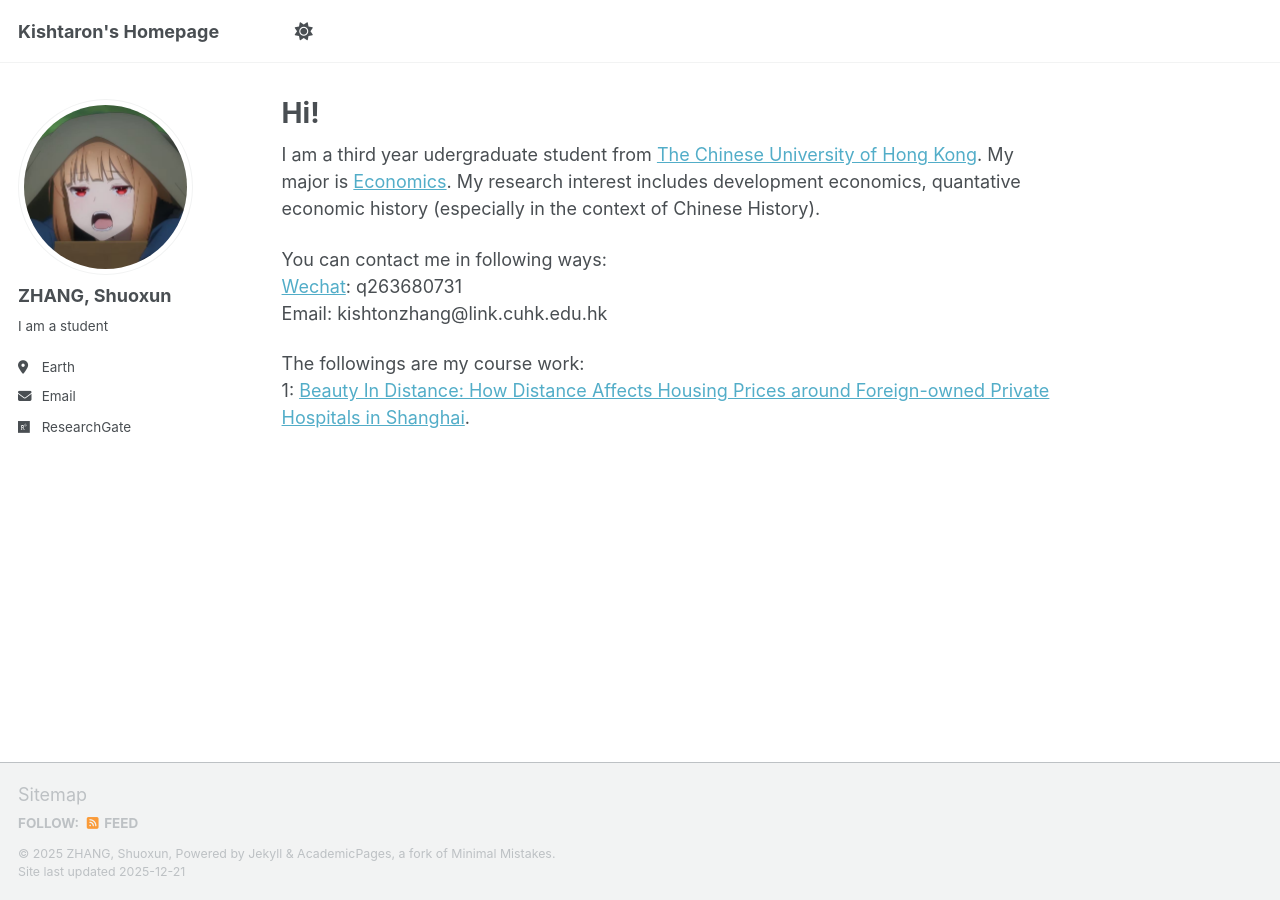
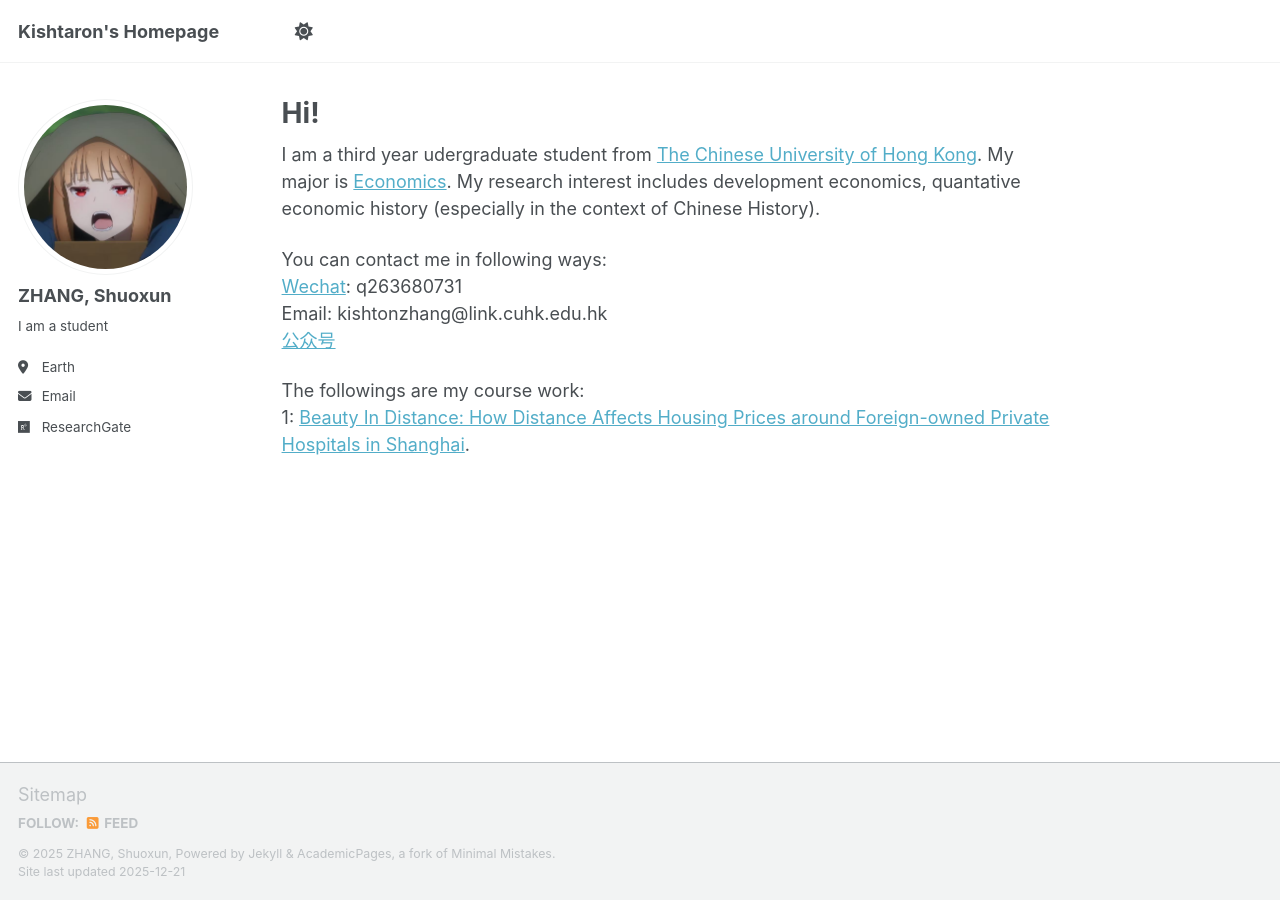
Before and after one commit to Kishtonzhang/Kishtonzhang.github.io, a Jekyll site: the page built from _pages/about.md, in a window 1280 px wide. Built offline with Jekyll 4.4.1, drawn with Linux system fonts in a browser that asks for light colours; a script bundle is joined from its source files by our own code; library files that are not in the unit come from our copies.

Commit message:
Update about.md

```diff
--- a/_pages/about.md
+++ b/_pages/about.md
@@ -10,7 +10,7 @@ I am a third year udergraduate student from [The Chinese University of Hong Kong
 
 
 
-You can contact me in following ways:<br>[Wechat](../images/Wechat_qrcode.jpg): q263680731<br> Email: kishtonzhang@link.cuhk.edu.hk
+You can contact me in following ways:<br>[Wechat](../images/Wechat_qrcode.jpg): q263680731<br> Email: kishtonzhang@link.cuhk.edu.hk <br> [公众号](https://mp.weixin.qq.com/s/z0jnAwvY1XEzjKS1rRtdwQ)
 
 
 
```
